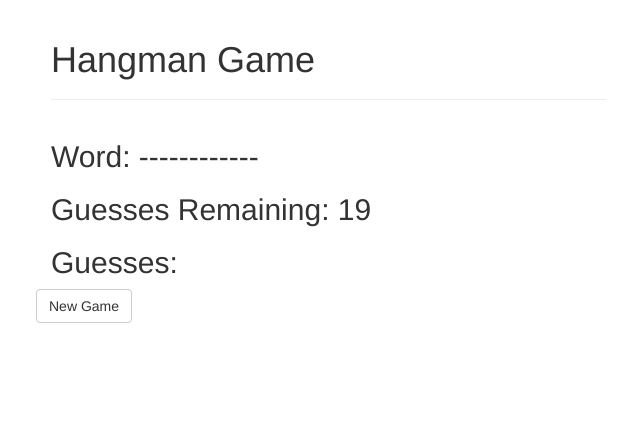
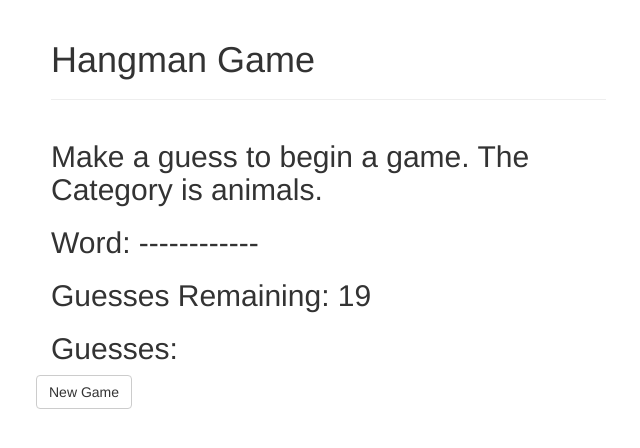
Before and after one commit to mdvacula/Hangman-Game, a plain HTML site: page index.html in a window 1280 px wide. Shown: the whole page, without its empty margins (19-659 px from the left). Drawn offline with nearby package versions, Linux system fonts and the light colour scheme.

Commit message:
Added Instructions

```diff
--- a/index.html
+++ b/index.html
@@ -18,6 +18,7 @@
 			</div>
 			<div class="row">
 				<div class="col-md-6">
+					<h2>Make a guess to begin a game. The Category is animals.</h2>
 					<h2> Word: <span id="word"> </span></h2>
 					<h2> Guesses Remaining: <span id="remGuess">0</span></h2>
 					<h2>Guesses: <span id="docGuess">No Guesses</span></h2>
```
